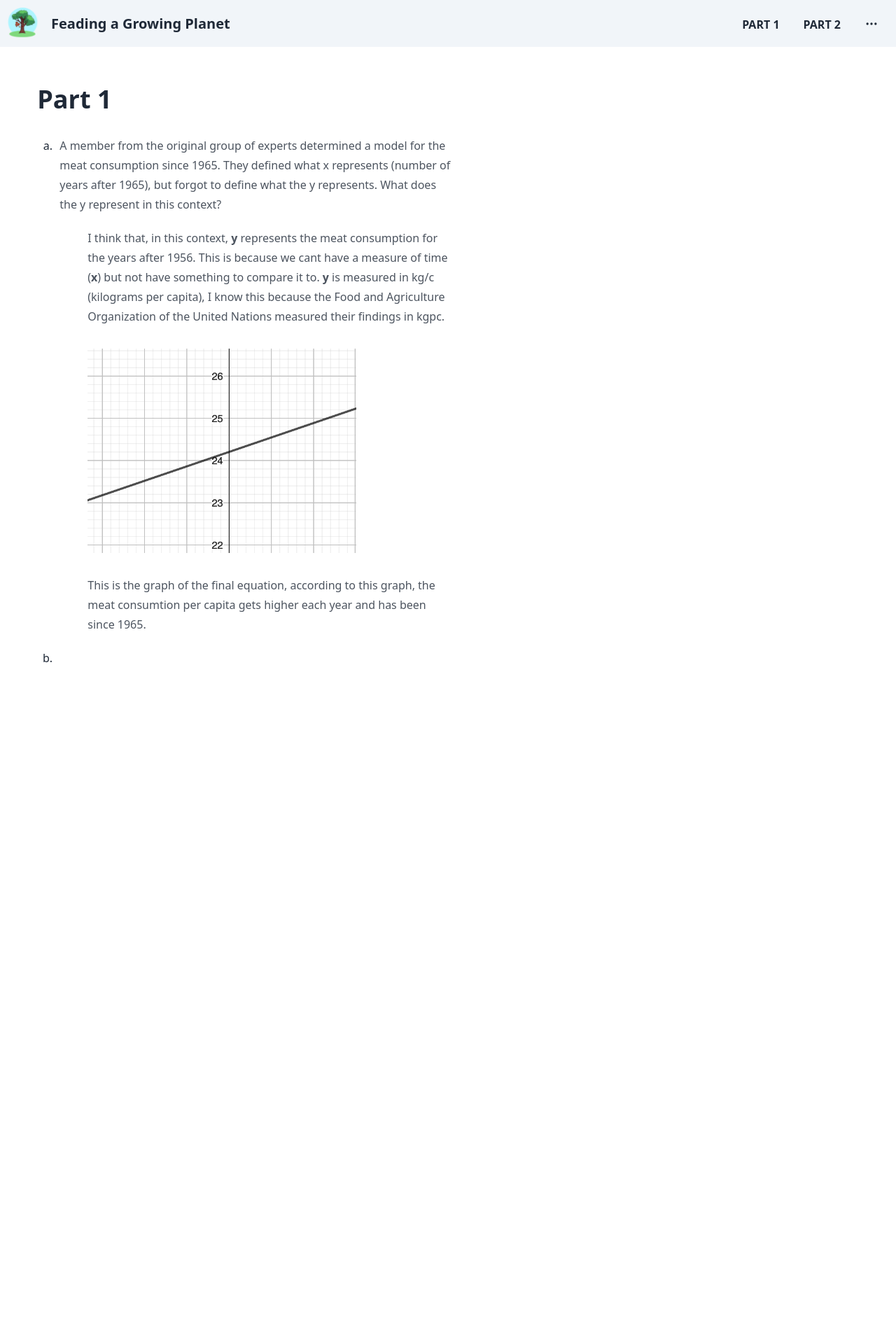
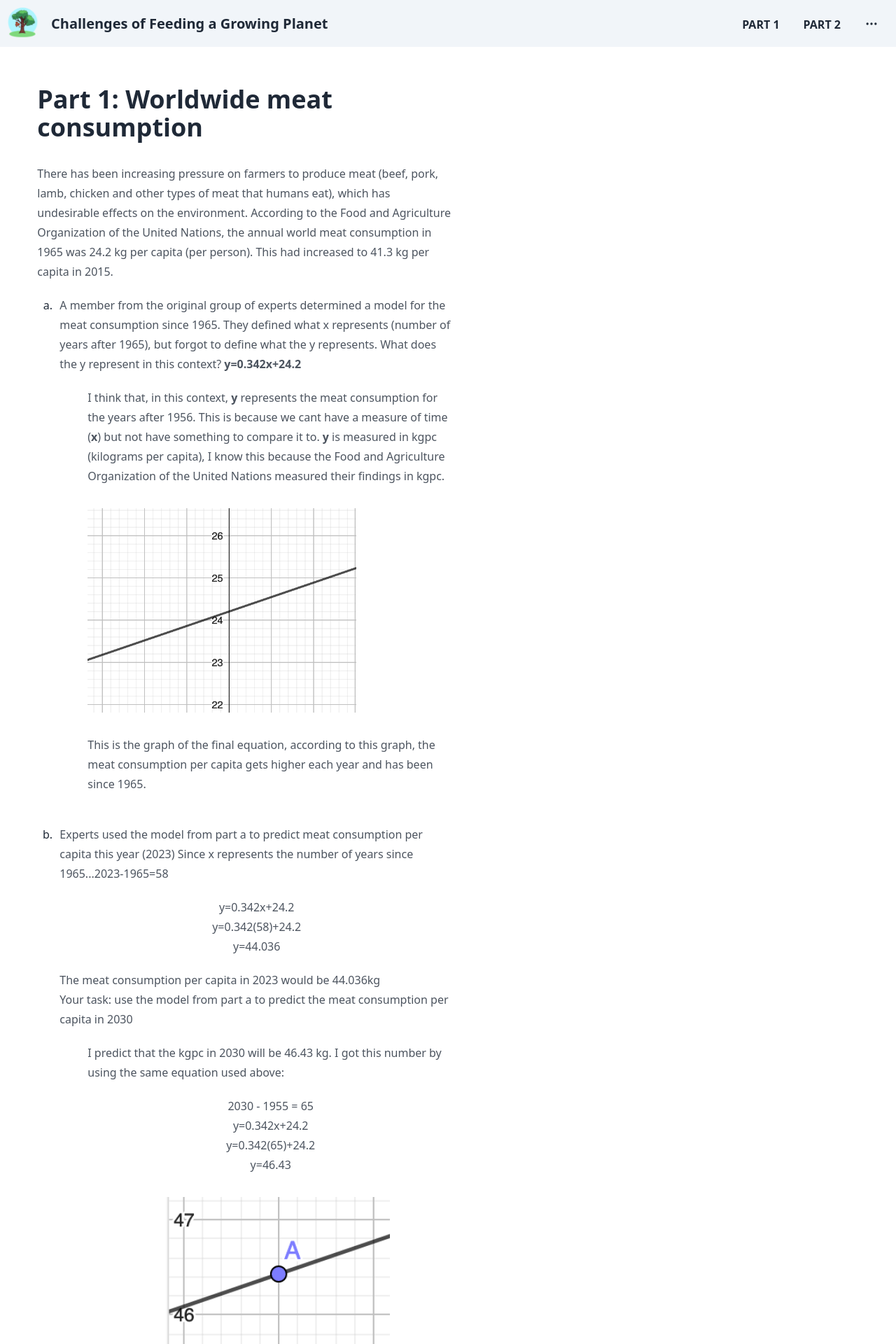
Before and after one commit to Macko-pp/ChallengesOfFeedingAGrowingPlanet-school_project-, a SvelteKit app: page /part1 in a window 1280 px wide. Shown: the top 1920 px of the page at 70% size. Before the commit the page ends 1027 px from the top, so only its background shows below. Built offline with nearby package versions, Linux system fonts and the light colour scheme.

Commit message:
Finished p1-b

```diff
--- a/src/app.html
+++ b/src/app.html
@@ -2,8 +2,9 @@
 <html lang="en">
 	<head>
 		<meta charset="utf-8" />
-		<link rel="icon" href="%sveltekit.assets%/favicon.png" />
+		<link rel="icon" href="/Tree.png" />
 		<meta name="viewport" content="width=device-width" />
+		<title>Feeding a Growing Planet</title>
 		%sveltekit.head%
 	</head>
 	<body data-sveltekit-preload-data="hover">
--- a/src/routes/+layout.svelte
+++ b/src/routes/+layout.svelte
@@ -18,7 +18,7 @@
 	</div>
 	<div class="flex-1">
 		<a href="/">
-			<button class="btn btn-ghost normal-case text-xl">Feading a Growing Planet</button>
+			<button class="btn btn-ghost normal-case text-xl">Challenges of Feeding a Growing Planet</button>
 		</a>
 	</div>
 	<div class="flex-none">
--- a/src/routes/part1/+page.svelte
+++ b/src/routes/part1/+page.svelte
@@ -1,6 +1,14 @@
 <div class="prose">
 
-<h1>Part 1</h1>
+<h1>Part 1: Worldwide meat consumption</h1>
+<p>
+	There has been increasing pressure on farmers to produce meat
+	(beef, pork, lamb, chicken and other types of meat that humans eat),
+	which has undesirable effects on the environment.
+	According to the Food and Agriculture Organization of the United
+	Nations, the annual world meat consumption in 1965 was 24.2 kg per
+	capita (per person). This had increased to 41.3 kg per capita in 2015.
+</p>
 
 <ol type="a">
 
@@ -9,27 +17,49 @@
 		A member from the original group of experts determined a model for the meat
 		consumption since 1965. They defined what x represents (number of years after
 		1965), but forgot to define what the y represents. What does the y represent in
-			this context?
+		this context? <b>y=0.342x+24.2</b>
 	</p>
 
 		<p class="ml-10">
 			I think that, in this context, <b>y</b> represents the meat consumption for the years after 1956. This is because
-				we cant have a measure of time (<b>x</b>) but not have something to compare it to. <b>y</b> is measured in kg/c
+			we cant have a measure of time (<b>x</b>) but not have something to compare it to. <b>y</b> is measured in kgpc
 			(kilograms per capita), I know this because the Food and Agriculture Organization of the United Nations measured their
 			findings in kgpc.
 
 			<img src="/p1a.png" alt="a graph with an equation of 'y=0.342x+24.2'" class="w-96">
 
-				This is the graph of the final equation, according to this graph, the meat consumtion per capita gets higher each year and has been since 1965.
+			This is the graph of the final equation, according to this graph, the meat consumption per capita gets higher each year and has been since 1965.
 		</p>
-	</li>
+</li> <br>
 
 <li class="prose">
 	<p>
+		Experts used the model from part a to predict meat consumption per capita this year (2023)
+		Since x represents the number of years since 1965...2023-1965=58
+	</p>
+		<p class="text-center">
+			y=0.342x+24.2 <br>
+			y=0.342(58)+24.2 <br>
+			y=44.036 <br>
+		</p>
+	<p>
+		The meat consumption per capita in 2023 would be 44.036kg <br>
+		Your task: use the model from part a to predict the meat consumption per capita in 2030
 	</p>
 
 		<p class="ml-10">
+			I predict that the kgpc in 2030 will be 46.43 kg. I got this number by using the same equation used above:
+		</p>
+		<p class="ml-10 text-center">
+			2030 - 1955 = 65 <br>
 
+			y=0.342x+24.2 <br>
+			y=0.342(65)+24.2 <br>
+			y=46.43 <br>
+		</p>
+		<img src="/p1b.png" alt="a graph with an equation of 'y=0.342x+24.2'" class="w-80 ml-[27%]">
+		<p class="ml-10">
+			What this equations does is find the intersection between x=65 and the line. Since <b>x</b> is the number of years since 1965 and <b>y</b> is meat consumption in kgpc, this means that the point where they intercept is the meat consumption that year, and you can use this to predict the meat consumption at any time, ever! As long as the meat consumption has remained consistent, which I doubt.
 		</p>
 </li>
 
```
Also changed, not shown: src/routes/lib/Tree.png (deleted), static/p1b.png (added). Lines whose indentation alone changed are shown as unchanged.
